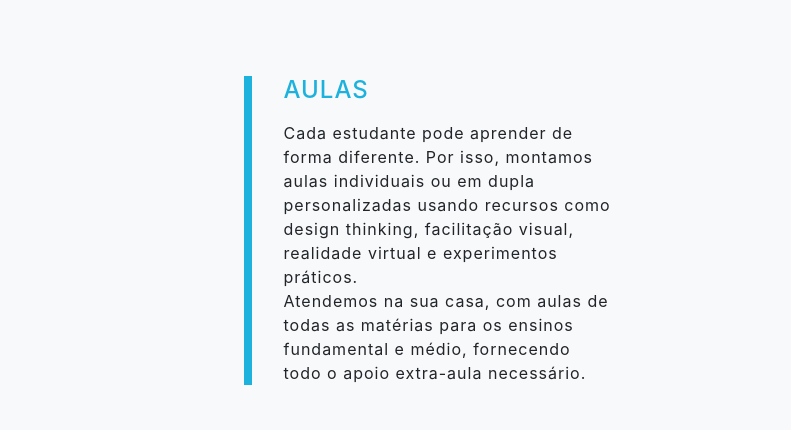
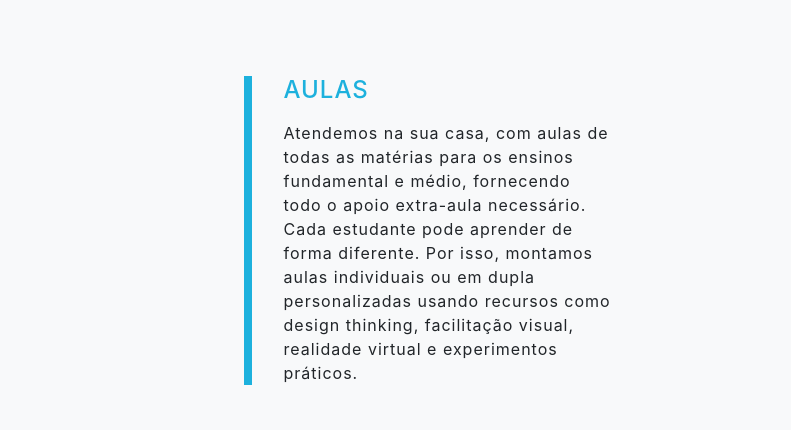
Before and after one commit to lucasaafaria/Site-Loope, a website with bundled scripts: page source/index.html in a window 1280 px wide. Shown: the part 1440-1870 px from the top of the page, 489-1280 px from the left. Built offline with nearby package versions, Linux system fonts and the light colour scheme.

Commit message:
atualizado e-mail e texto "aulas"

```diff
--- a/source/index.html
+++ b/source/index.html
@@ -105,10 +105,12 @@
           <div class="col-xl-4 col-lg-5">
             <div class="featured-text text-center text-lg-left">
               <h4>AULAS</h4>
-              <p class="text-black mb-0">Cada estudante pode aprender de forma diferente. Por isso, montamos aulas individuais ou em dupla personalizadas usando recursos como design thinking, facilitação visual, realidade virtual e experimentos práticos.</p>
+              <p class="text-black mb-0">Atendemos na sua casa, com aulas de todas as matérias para os ensinos fundamental e médio, fornecendo todo o apoio extra-aula necessário.
+              </p>
             </div>
             <div class="featured-text text-center text-lg-left">
-              <p class="text-black mb-0">Atendemos na sua casa, com aulas de todas as matérias para os ensinos fundamental e médio, fornecendo todo o apoio extra-aula necessário. </p>
+              <p class="text-black mb-0">Cada estudante pode aprender de forma diferente. Por isso, montamos aulas individuais ou em dupla personalizadas usando recursos como design thinking, facilitação visual, realidade virtual e experimentos práticos.
+              </p>
             </div>
           </div>
         </div>
@@ -222,7 +224,7 @@
                 <h4 class="text-uppercase m-0">Email</h4>
                 <hr class="my-4">
                 <div class="text-black-50">
-                  <a href="#">loope@gmail.com</a>
+                  <a href="#">aulasloope@gmail.com</a>
                 </div>
               </div>
             </div>
```
